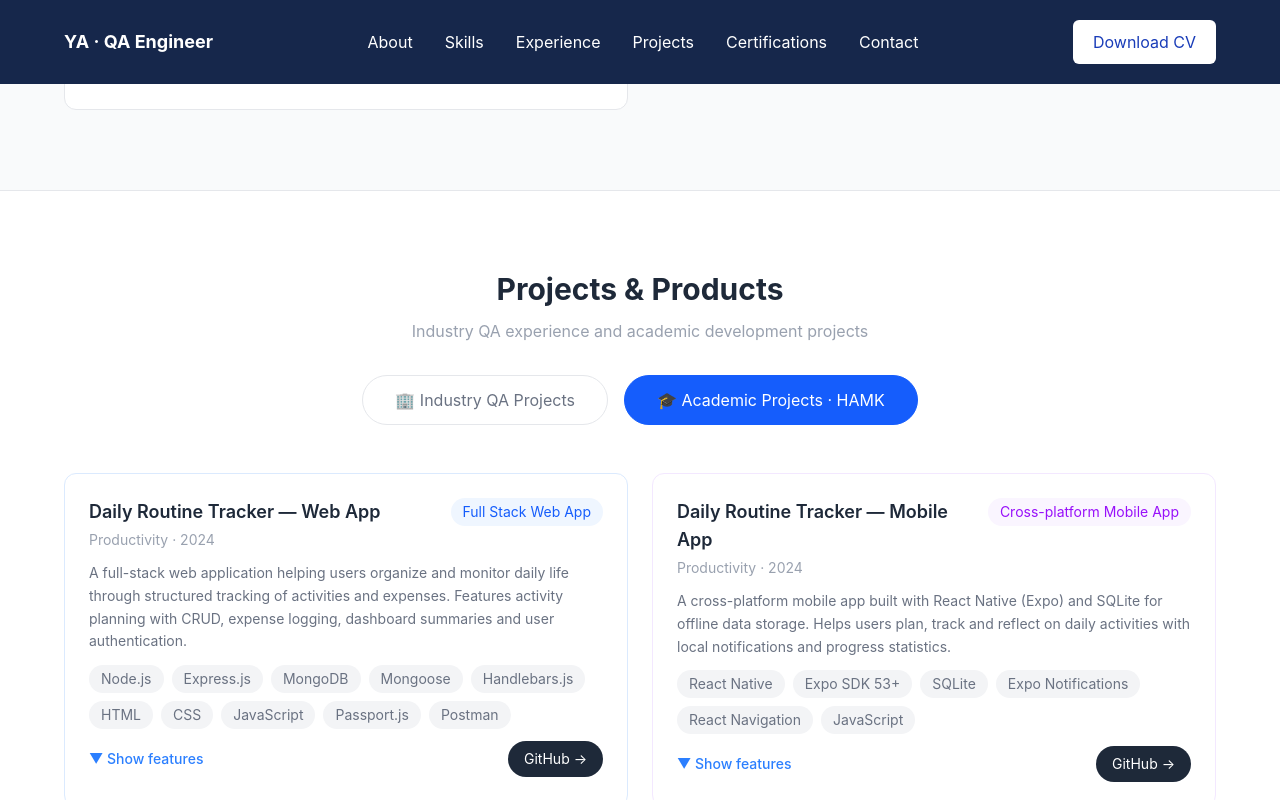
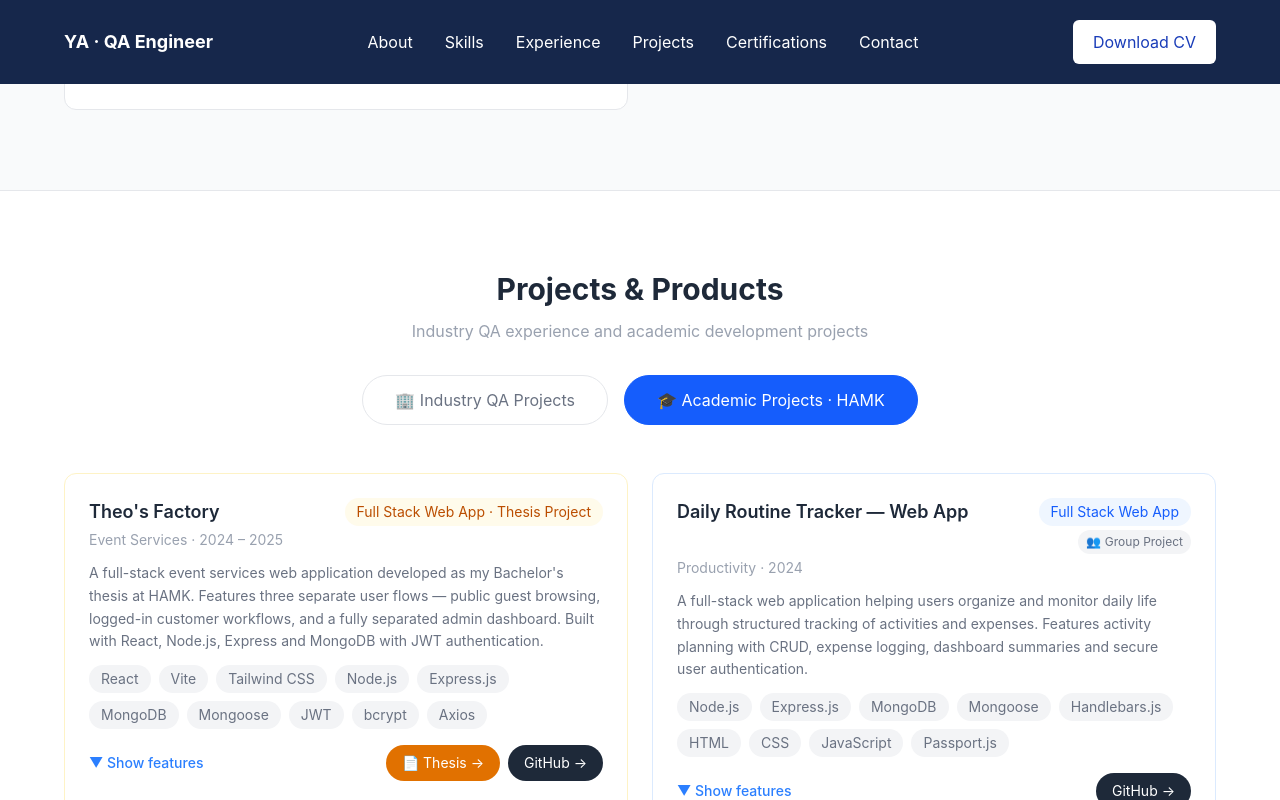
Before and after one commit to Yashodha8890/My_Portfolio, a React app in the folder frontend/: page / in a window 1280 px wide. Both pictures are taken after a click on the button "🎓 Academic Projects · HAMK". Shown: the part 2478-3278 px from the top of the page. Built offline with nearby package versions, Linux system fonts and the light colour scheme; the HTML template or start-up script is replaced by a standard one.

Commit message:
Updated readme.md, changes in academic cards, Hero section

```diff
--- a/frontend/src/components/Projects.jsx
+++ b/frontend/src/components/Projects.jsx
@@ -3,7 +3,7 @@ import { useState } from 'react'
 const industryProjects = [
   {
     name: 'AiScout',
-    category: 'Project',
+    category: 'Product',
     type: 'Mobile App',
     company: 'Calcey Technologies',
     period: 'May 2022 – Jul 2023',
@@ -16,7 +16,7 @@ const industryProjects = [
   },
   {
     name: 'DreamSave & DreamSave Insights',
-    category: 'Project',
+    category: 'Product',
     type: 'Mobile + Web App',
     company: 'Calcey Technologies',
     period: 'May 2022 – Jul 2023',
@@ -57,20 +57,43 @@ const industryProjects = [
 
 const academicProjects = [
   {
+    name: "Theo's Factory",
+    type: 'Full Stack Web App · Thesis Project',
+    period: '2024 – 2025',
+    domain: 'Event Services',
+    description: "A full-stack event services web application developed as my Bachelor's thesis at HAMK. Features three separate user flows — public guest browsing, logged-in customer workflows, and a fully separated admin dashboard. Built with React, Node.js, Express and MongoDB with JWT authentication.",
+    techStack: ['React', 'Vite', 'Tailwind CSS', 'Node.js', 'Express.js', 'MongoDB', 'Mongoose', 'JWT', 'bcrypt', 'Axios'],
+    highlights: [
+      'Developed as Bachelor thesis project at HAMK University of Applied Sciences',
+      'Public pages — Home, Services, Gallery, Book Appointment, Request Quotation',
+      'Customer dashboard — appointments, rentals, quotations, profile management',
+      'Admin dashboard — bookings, inventory, orders and gallery management',
+      'JWT authentication with role-based access control (customer vs admin)',
+      'Day/Night mode persisted across sessions',
+    ],
+    github: 'https://github.com/Yashodha8890/Theos-Factory-Web-App',
+    thesis: 'https://urn.fi/URN:NBN:fi:amk-2026052818839',
+    collaborative: false,
+    badge: 'bg-amber-50 text-amber-700',
+    color: 'border-amber-100',
+  },
+  {
     name: 'Daily Routine Tracker — Web App',
     type: 'Full Stack Web App',
     period: '2024',
     domain: 'Productivity',
-    description: 'A full-stack web application helping users organize and monitor daily life through structured tracking of activities and expenses. Features activity planning with CRUD, expense logging, dashboard summaries and user authentication.',
-    techStack: ['Node.js', 'Express.js', 'MongoDB', 'Mongoose', 'Handlebars.js', 'HTML', 'CSS', 'JavaScript', 'Passport.js', 'Postman'],
+    description: 'A full-stack web application helping users organize and monitor daily life through structured tracking of activities and expenses. Features activity planning with CRUD, expense logging, dashboard summaries and secure user authentication.',
+    techStack: ['Node.js', 'Express.js', 'MongoDB', 'Mongoose', 'Handlebars.js', 'HTML', 'CSS', 'JavaScript', 'Passport.js'],
     highlights: [
       'Activity tracker with CRUD — to-do tasks, meals, workouts, meetings',
       'Expense tracker with income/expense logs and financial summaries',
       'Secure user authentication with Passport.js',
       'Deployed on Azure cloud service',
-      'API tested with Postman following accessibility guidelines',
+      'Accessibility guidelines followed throughout development',
     ],
-    github: 'https://github.com/yourusername/daily-routine-tracker-web',
+    github: 'https://github.com/Yashodha8890/Web-Framework-Project',
+    thesis: null,
+    collaborative: true,
     badge: 'bg-blue-50 text-blue-600',
     color: 'border-blue-100',
   },
@@ -89,26 +112,10 @@ const academicProjects = [
       'Light/Dark mode support with secure login/logout',
     ],
     github: 'https://github.com/shammi22000/DailyRoutineTrackerNew',
+    thesis: null,
+    collaborative: true,
     badge: 'bg-purple-50 text-purple-600',
     color: 'border-purple-100',
-  },
-  {
-    name: "Theo's Factory",
-    type: 'Full Stack Web App',
-    period: '2024 – 2025',
-    domain: 'Event Services',
-    description: 'A full-stack event services web application with three separate user flows — public guest browsing, logged-in customer workflows, and a fully separated admin dashboard. Built with React, Node.js, Express and MongoDB.',
-    techStack: ['React', 'Vite', 'Tailwind CSS', 'Node.js', 'Express.js', 'MongoDB', 'Mongoose', 'JWT', 'bcrypt', 'Axios'],
-    highlights: [
-      'Public pages — Home, Services, Gallery, Book Appointment, Request Quotation',
-      'Customer dashboard — appointments, rentals, quotations, profile management',
-      'Admin dashboard — bookings, inventory, orders and gallery management',
-      'JWT authentication with role-based access control (customer vs admin)',
-      'Day/Night mode persisted across sessions',
-    ],
-    github: 'https://github.com/yourusername/theos-factory',
-    badge: 'bg-amber-50 text-amber-700',
-    color: 'border-amber-100',
   },
 ]
 
@@ -165,9 +172,16 @@ function AcademicCard({ project }) {
     <div className={`bg-white border ${project.color} rounded-xl p-6`}>
       <div className="flex justify-between items-start mb-1">
         <h3 className="text-lg font-semibold text-gray-800">{project.name}</h3>
-        <span className={`text-sm px-3 py-1 rounded-full shrink-0 ml-2 ${project.badge}`}>
+        <div className="flex flex-col items-end gap-1 shrink-0 ml-2">
+          <span className={`text-sm px-3 py-1 rounded-full ${project.badge}`}>
             {project.type}
           </span>
+          {project.collaborative && (
+            <span className="text-xs px-2 py-1 rounded-full bg-gray-100 text-gray-500">
+              👥 Group Project
+            </span>
+          )}
+        </div>
       </div>
 
       <p className="text-sm text-gray-400 mt-0.5">{project.domain} · {project.period}</p>
@@ -195,13 +209,24 @@ function AcademicCard({ project }) {
         ))}
       </div>
 
-      <div className="flex items-center justify-between mt-3">
+      <div className="flex items-center justify-between mt-4">
         <button
           onClick={() => setIsOpen(!isOpen)}
           className="text-sm text-blue-500 hover:text-blue-700 font-medium"
         >
           {isOpen ? '▲ Hide features' : '▼ Show features'}
         </button>
+        <div className="flex gap-2">
+          {project.thesis && (
+
+              <a href={project.thesis}
+              target="_blank"
+              rel="noopener noreferrer"
+              className="text-sm px-4 py-2 bg-amber-600 text-white rounded-full hover:bg-amber-700"
+            >
+              📄 Thesis →
+            </a>
+          )}
 
             <a href={project.github}
             target="_blank"
@@ -210,6 +235,7 @@ function AcademicCard({ project }) {
           >
             GitHub →
           </a>
+        </div>
       </div>
     </div>
   )
```
Also changed, not shown: 1 other file (tests, documents, lock files or other folders). Lines whose indentation alone changed are shown as unchanged.
